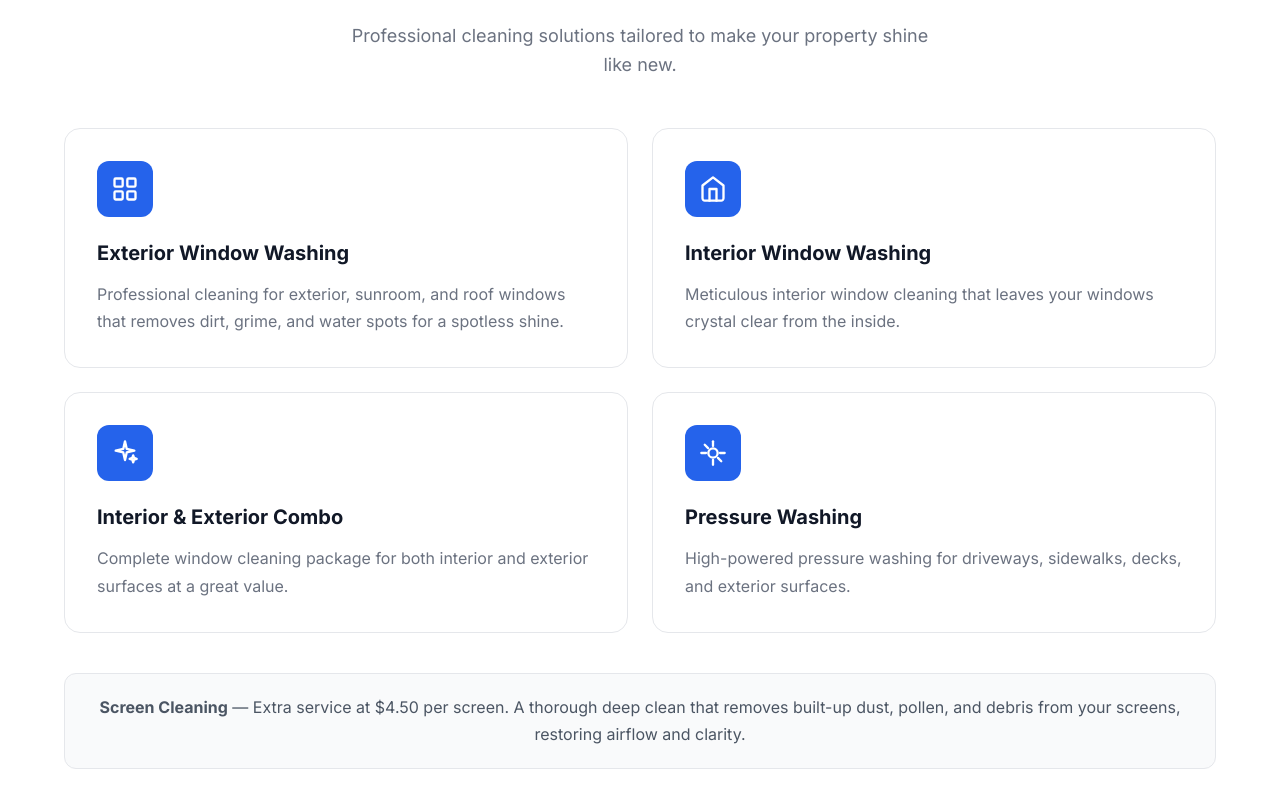
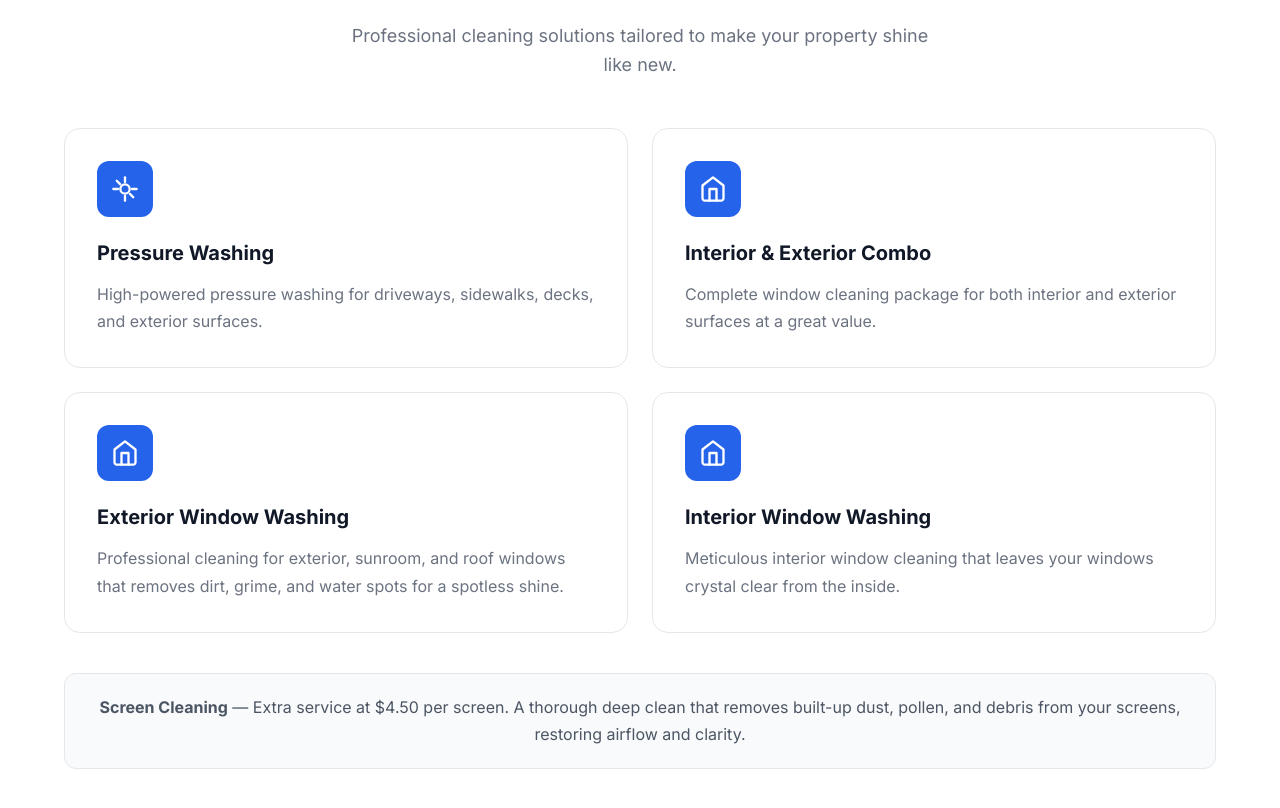
Before and after one commit to alekseiNecha32/Window-Cleaning-WebSite, a React (Vite) app in the folder frontend/: page / in a window 1280 px wide. Shown: the part 1620-2428 px from the top of the page. Built offline with nearby package versions, Linux system fonts and the light colour scheme; no server answers.

Commit message:
refactor: update service descriptions and icons for clarity and consistency

```diff
--- a/frontend/src/sections/Services.tsx
+++ b/frontend/src/sections/Services.tsx
@@ -11,10 +11,33 @@ export default function Services() {
           <div className="service-card">
             <div className="service-icon">
               <svg viewBox="0 0 24 24" fill="none" xmlns="http://www.w3.org/2000/svg">
-                <rect x="3" y="3" width="7" height="7" rx="1" stroke="currentColor" strokeWidth="2"/>
-                <rect x="14" y="3" width="7" height="7" rx="1" stroke="currentColor" strokeWidth="2"/>
-                <rect x="3" y="14" width="7" height="7" rx="1" stroke="currentColor" strokeWidth="2"/>
-                <rect x="14" y="14" width="7" height="7" rx="1" stroke="currentColor" strokeWidth="2"/>
+                <path d="M12 2V6" stroke="currentColor" strokeWidth="2" strokeLinecap="round"/>
+                <path d="M12 18V22" stroke="currentColor" strokeWidth="2" strokeLinecap="round"/>
+                <path d="M4.93 4.93L7.76 7.76" stroke="currentColor" strokeWidth="2" strokeLinecap="round"/>
+                <path d="M16.24 16.24L19.07 19.07" stroke="currentColor" strokeWidth="2" strokeLinecap="round"/>
+                <path d="M2 12H6" stroke="currentColor" strokeWidth="2" strokeLinecap="round"/>
+                <path d="M18 12H22" stroke="currentColor" strokeWidth="2" strokeLinecap="round"/>
+                <circle cx="12" cy="12" r="4" stroke="currentColor" strokeWidth="2"/>
+              </svg>
+            </div>
+            <h3>Pressure Washing</h3>
+            <p>High-powered pressure washing for driveways, sidewalks, decks, and exterior surfaces.</p>
+          </div>
+          <div className="service-card">
+            <div className="service-icon">
+              <svg viewBox="0 0 24 24" fill="none" xmlns="http://www.w3.org/2000/svg">
+                <path d="M3 9L12 2L21 9V20C21 20.5304 20.7893 21.0391 20.4142 21.4142C20.0391 21.7893 19.5304 22 19 22H5C4.46957 22 3.96086 21.7893 3.58579 21.4142C3.21071 21.0391 3 20.5304 3 20V9Z" stroke="currentColor" strokeWidth="2" strokeLinecap="round" strokeLinejoin="round"/>
+                <path d="M9 22V12H15V22" stroke="currentColor" strokeWidth="2" strokeLinecap="round" strokeLinejoin="round"/>
+              </svg>
+            </div>
+            <h3>Interior & Exterior Combo</h3>
+            <p>Complete window cleaning package for both interior and exterior surfaces at a great value.</p>
+          </div>
+          <div className="service-card">
+            <div className="service-icon">
+              <svg viewBox="0 0 24 24" fill="none" xmlns="http://www.w3.org/2000/svg">
+                <path d="M3 9L12 2L21 9V20C21 20.5304 20.7893 21.0391 20.4142 21.4142C20.0391 21.7893 19.5304 22 19 22H5C4.46957 22 3.96086 21.7893 3.58579 21.4142C3.21071 21.0391 3 20.5304 3 20V9Z" stroke="currentColor" strokeWidth="2" strokeLinecap="round" strokeLinejoin="round"/>
+                <path d="M9 22V12H15V22" stroke="currentColor" strokeWidth="2" strokeLinecap="round" strokeLinejoin="round"/>
               </svg>
             </div>
             <h3>Exterior Window Washing</h3>
@@ -30,31 +53,6 @@ export default function Services() {
             <h3>Interior Window Washing</h3>
             <p>Meticulous interior window cleaning that leaves your windows crystal clear from the inside.</p>
           </div>
-          <div className="service-card">
-            <div className="service-icon">
-              <svg viewBox="0 0 24 24" fill="none" xmlns="http://www.w3.org/2000/svg">
-                <path d="M12 2L13.5 8.5L20 10L13.5 11.5L12 18L10.5 11.5L4 10L10.5 8.5L12 2Z" stroke="currentColor" strokeWidth="2" strokeLinecap="round" strokeLinejoin="round"/>
-                <path d="M19 14L19.75 16.25L22 17L19.75 17.75L19 20L18.25 17.75L16 17L18.25 16.25L19 14Z" stroke="currentColor" strokeWidth="2" strokeLinecap="round" strokeLinejoin="round"/>
-              </svg>
-            </div>
-            <h3>Interior & Exterior Combo</h3>
-            <p>Complete window cleaning package for both interior and exterior surfaces at a great value.</p>
-          </div>
-          <div className="service-card">
-            <div className="service-icon">
-              <svg viewBox="0 0 24 24" fill="none" xmlns="http://www.w3.org/2000/svg">
-                <path d="M12 2V6" stroke="currentColor" strokeWidth="2" strokeLinecap="round"/>
-                <path d="M12 18V22" stroke="currentColor" strokeWidth="2" strokeLinecap="round"/>
-                <path d="M4.93 4.93L7.76 7.76" stroke="currentColor" strokeWidth="2" strokeLinecap="round"/>
-                <path d="M16.24 16.24L19.07 19.07" stroke="currentColor" strokeWidth="2" strokeLinecap="round"/>
-                <path d="M2 12H6" stroke="currentColor" strokeWidth="2" strokeLinecap="round"/>
-                <path d="M18 12H22" stroke="currentColor" strokeWidth="2" strokeLinecap="round"/>
-                <circle cx="12" cy="12" r="4" stroke="currentColor" strokeWidth="2"/>
-              </svg>
-            </div>
-            <h3>Pressure Washing</h3>
-            <p>High-powered pressure washing for driveways, sidewalks, decks, and exterior surfaces.</p>
-          </div>
         </div>
         <div className="extra-service-banner">
           <p><strong>Screen Cleaning</strong> — Extra service at $4.50 per screen. A thorough deep clean that removes built-up dust, pollen, and debris from your screens, restoring airflow and clarity.</p>
```
